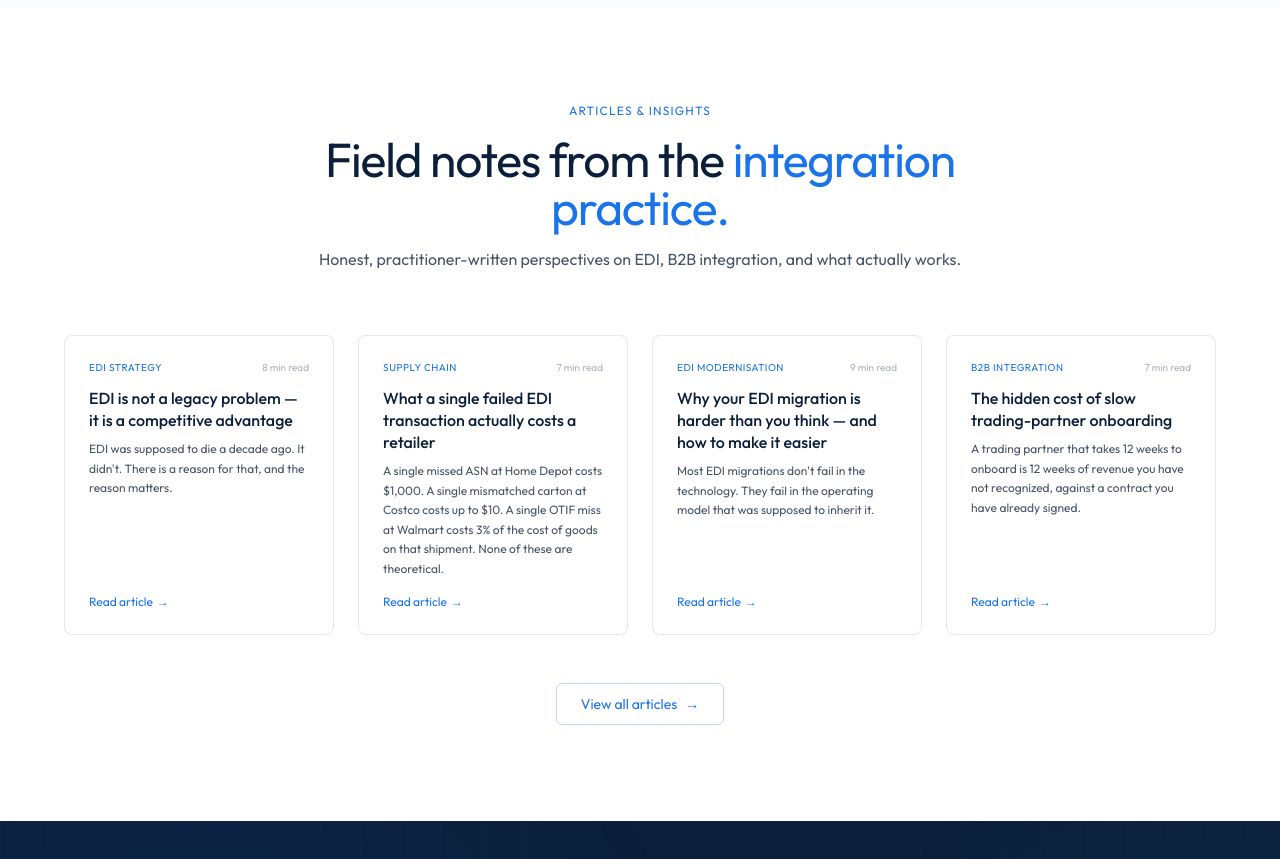
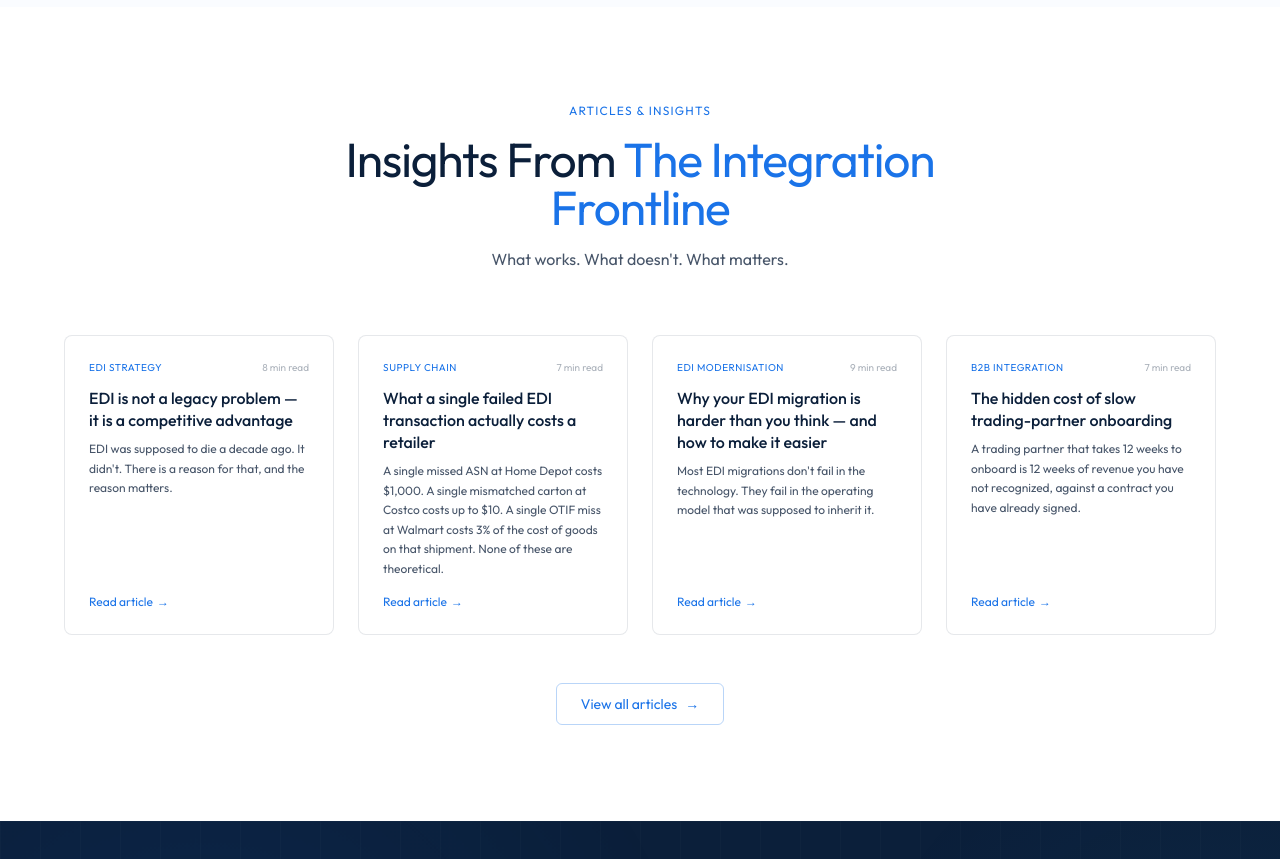
Before and after one commit to satishdanda11-ai/Repository-Name-exceptionalsolutions-, a React (Vite) app: page / in a window 1280 px wide. Shown: the part 7140-7999 px from the top of the page. Built offline with nearby package versions, Linux system fonts and the light colour scheme.

Commit message:
Updated website

```diff
--- a/src/app/components/Insights.tsx
+++ b/src/app/components/Insights.tsx
@@ -17,11 +17,11 @@ export function Insights() {
           </motion.p>
           <motion.h2 className="text-4xl md:text-5xl font-normal text-[#0B1F3A] mb-4 tracking-tight"
             variants={fadeUp} custom={0.05} initial="hidden" whileInView="visible" viewport={VIEWPORT}>
-            Field notes from the <span className="text-[#1A73E8]">integration practice.</span>
+            Insights From  <span className="text-[#1A73E8]">The Integration Frontline</span>
           </motion.h2>
           <motion.p className="text-base text-[#475569]"
             variants={fadeUpLarge} custom={0.1} initial="hidden" whileInView="visible" viewport={VIEWPORT}>
-            Honest, practitioner-written perspectives on EDI, B2B integration, and what actually works.
+            What works. What doesn't. What matters.
           </motion.p>
         </div>
 
```
